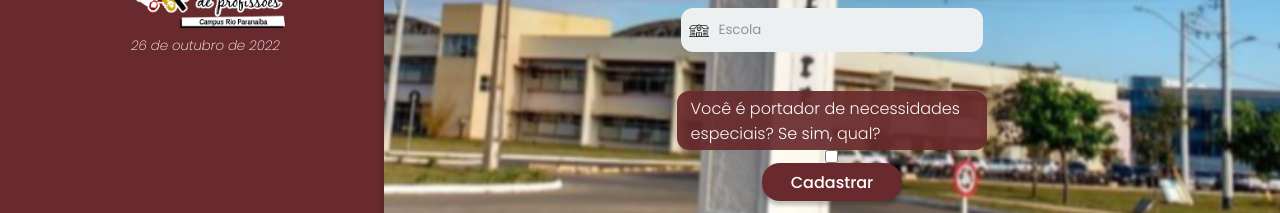
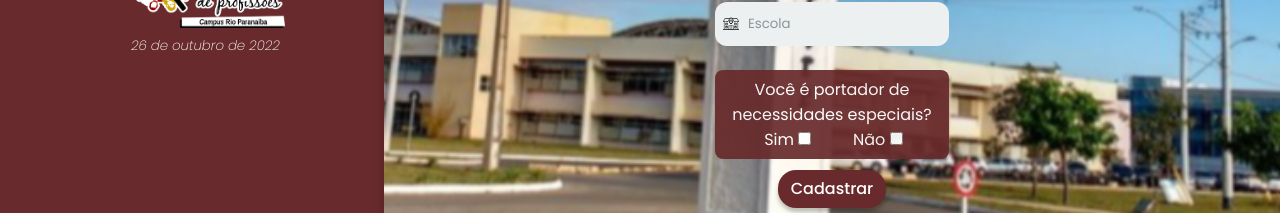
Before and after one commit to lucassouzafranco/ufv-system, a React (Create React App) app: page / in a window 1280 px wide. Shown: the part 440-653 px from the top of the page. Built offline with nearby package versions, Linux system fonts and the light colour scheme; no server answers.

Commit message:
Forms: PCD

```diff
--- a/src/components/Form/index.js
+++ b/src/components/Form/index.js
@@ -7,10 +7,11 @@ import {
   Form as FormC,
   Input,
   InputContainer,
-  InputCheck,
   Title,
   Icon,
-  Label,
+  PcdContainer,
+  InputPCD,
+  LabelPCD,
   Error
 } from './styleForm';
 
@@ -162,12 +163,24 @@ const Form = () => {
             placeholder='Escola'
           />
         </InputContainer>
-        <Label>Você é portador de necessidades especiais? Se sim, qual?</Label>
-        <InputCheck
-          onChange={event => setPCD(event.target.value)}
-          value={PCD}
-          type='checkbox'
-        />
+        <PcdContainer>
+          <p>Você é portador de necessidades especiais?</p>
+          <LabelPCD>Sim</LabelPCD>
+          <InputPCD
+            onChange={event => setSchool(event.target.value)}
+            required
+            value={PCD}
+            type='checkbox'
+          />
+          <LabelPCD>Não</LabelPCD>
+          <InputPCD
+            onChange={event => setSchool(event.target.value)}
+            required
+            value={PCD}
+            type='checkbox'
+          />
+        </PcdContainer>
+
         <Button type='submit'>Cadastrar</Button>
       </FormC>
     </Fragment>
--- a/src/components/Form/styleForm.js
+++ b/src/components/Form/styleForm.js
@@ -41,6 +41,9 @@ export const Input = styled.input`
 `
 
 export const InputCheck = styled.input`
+  margin-right: 58%;
+  margin-bottom: 1%;
+
 `
 
 export const SelectContainer = styled.select`
@@ -59,7 +62,6 @@ export const Label = styled.span`
   color: #FFFFFF;
   font-weight: 300;
   font-size: medium;
-  margin-top: 7%;
   width: 67%;
   padding: 1%;
   border-radius: 12px;
@@ -67,6 +69,28 @@ export const Label = styled.span`
   padding-left: 3%;
   opacity: 0.92;
 `
+export const PcdContainer = styled.div`
+  margin-top: 5%;
+  background: #682A2C;
+  padding: 2%;
+  width: 65%;
+  border-radius: 8px;
+  color: white;
+  opacity: 0.92;
+  p{
+    text-align: center;
+  }
+
+  margin-bottom: 3%;
+`
+
+export const InputPCD = styled.input `
+margin-left: 2%;
+`
+
+export const LabelPCD = styled.label`
+  margin-left: 19%;
+`
 
 export const Error = styled.span`
   font-weight: 500;
```
